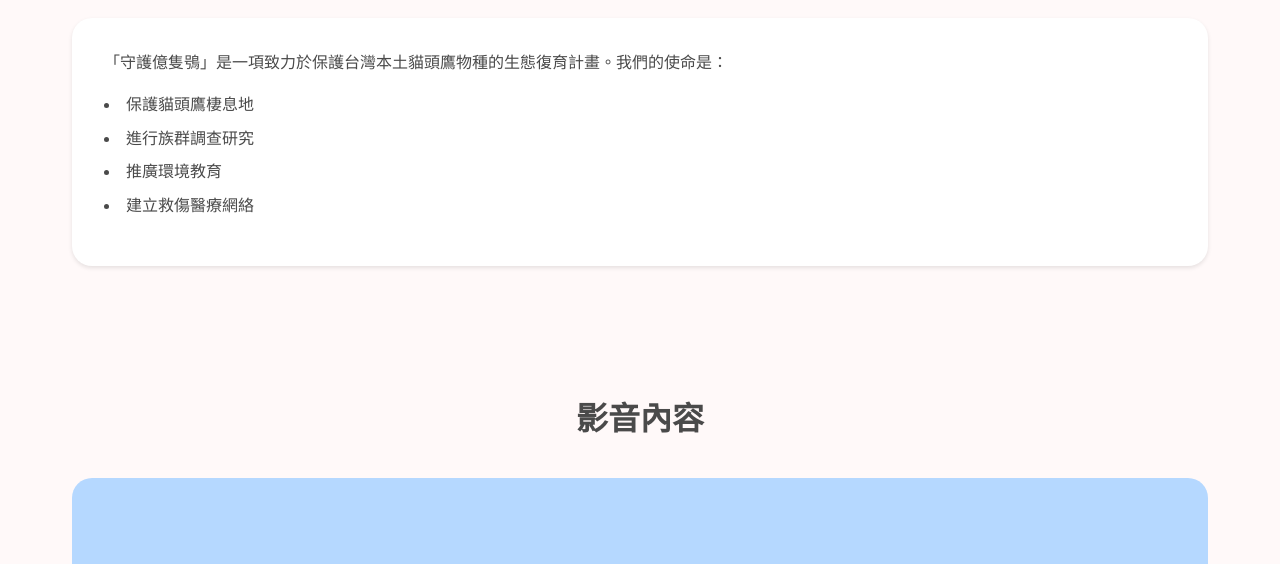
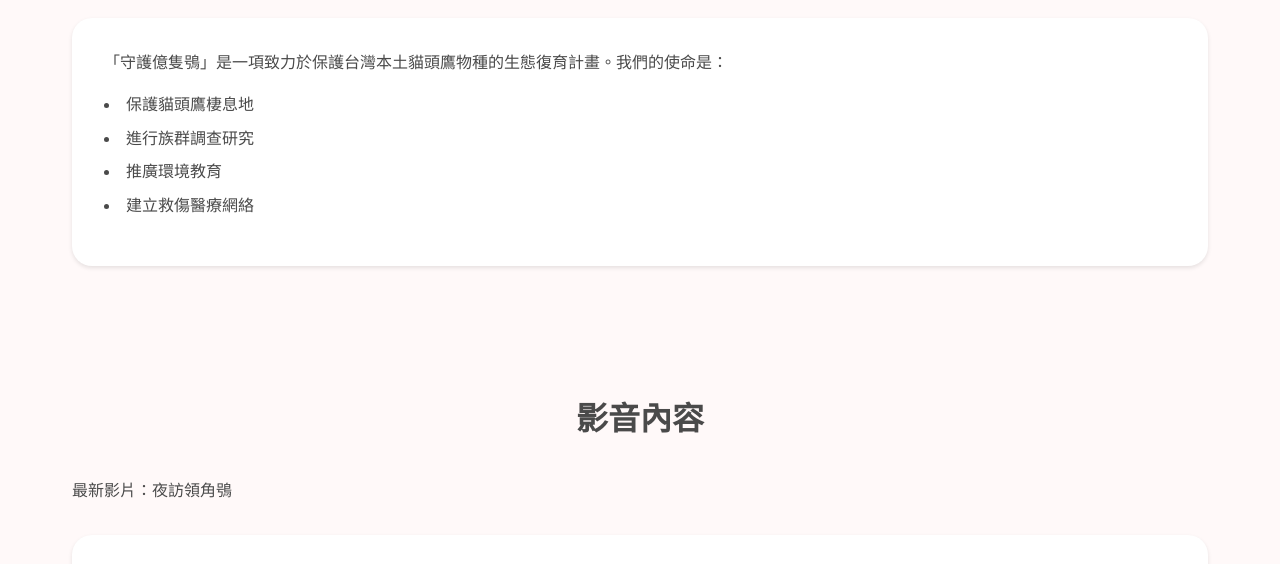
Before and after one commit to sasaya1222/sasaya1222.github.io, a plain HTML site: page index.html in a window 1280 px wide. Shown: the part 372-936 px from the top of the page. Drawn offline with Linux system fonts and the light colour scheme.

Commit message:
Update index.html

```diff
--- a/index.html
+++ b/index.html
@@ -40,7 +40,7 @@
         <section id="video" class="section">
             <h2>影音內容</h2>
             <div class="video-container">
-                <div class="video-placeholder">
+                <div class="https://www.youtube.com/watch?v=3s2nnwMyYD8">
                     <p>最新影片：夜訪領角鴞</p>
                 </div>
             </div>
```
